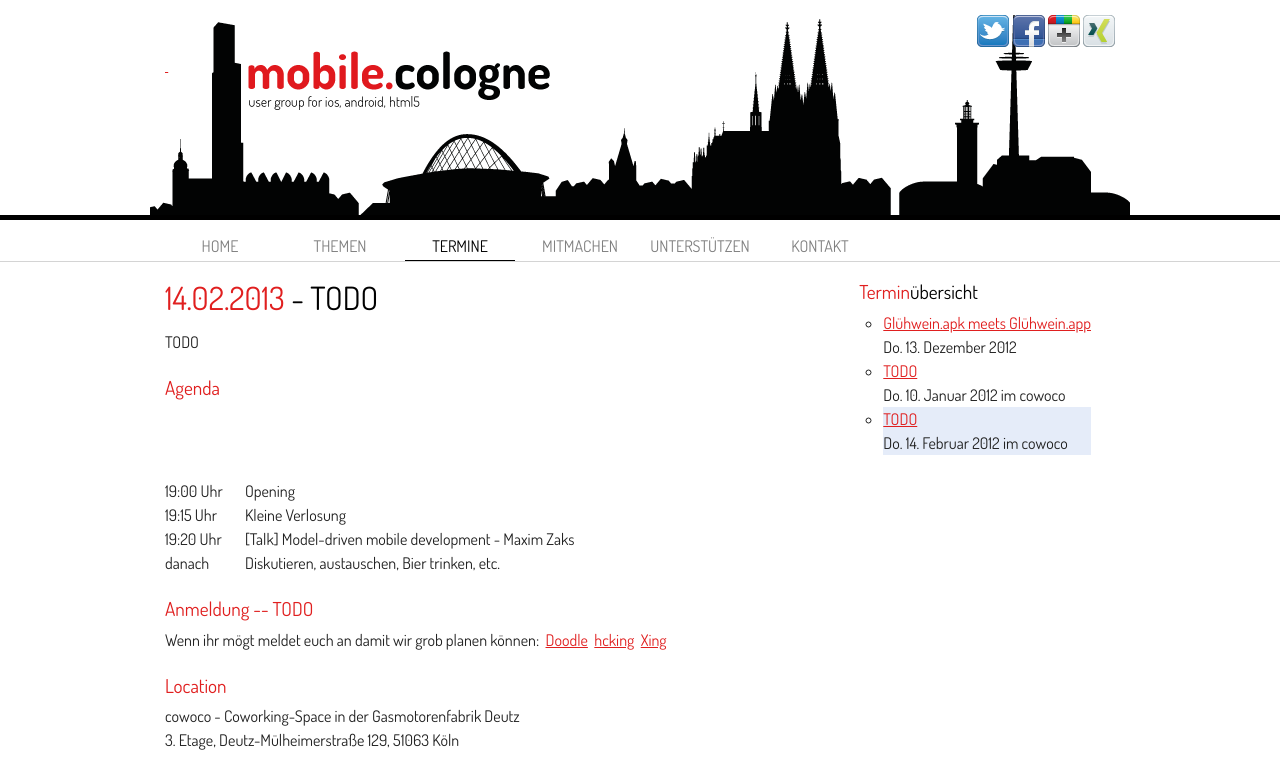
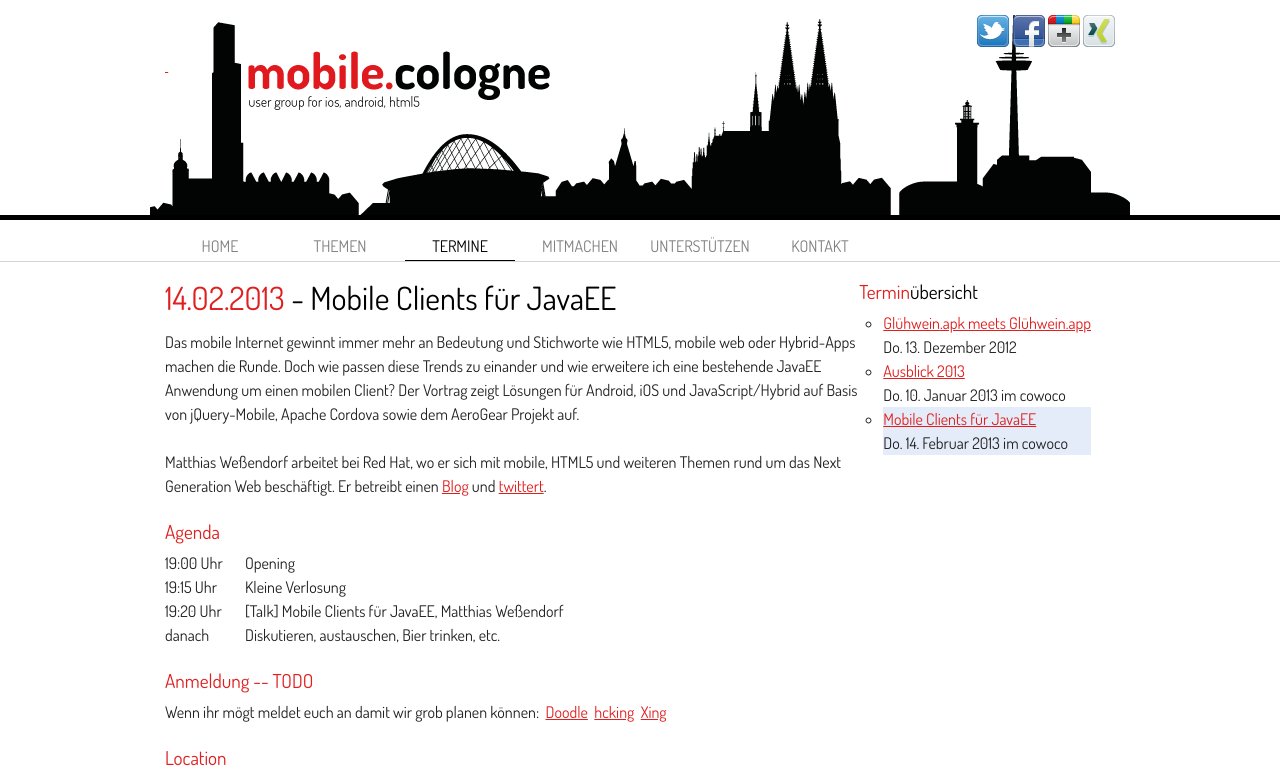
Before and after one commit to mobilecgn/mobilecgn.github.com, a Jekyll site: the page built from _posts/2013/2013-02-14-vortragsabend.html, in a window 1280 px wide, cut to the strip 0-772 px from the top of the page. Built offline with Jekyll 4.4.1, drawn with Linux system fonts in a browser that asks for light colours.

Commit message:
Add content for feb 13

```diff
--- a/_posts/2013/2013-01-10-vortragsabend.html
+++ b/_posts/2013/2013-01-10-vortragsabend.html
@@ -1,8 +1,8 @@
 ---
 layout: post
-title: TODO
-all_events_title: TODO
-all_events_text: Do. 10. Januar 2012 im cowoco
+title: Ausblick 2013
+all_events_title: Ausblick 2013
+all_events_text: Do. 10. Januar 2013 im cowoco
 ---
 
 <p>
--- a/_posts/2013/2013-02-14-vortragsabend.html
+++ b/_posts/2013/2013-02-14-vortragsabend.html
@@ -1,12 +1,23 @@
 ---
 layout: post
-title: TODO
-all_events_title: TODO
-all_events_text: Do. 14. Februar 2012 im cowoco
+title: Mobile Clients für JavaEE
+all_events_title: Mobile Clients für JavaEE
+all_events_text: Do. 14. Februar 2013 im cowoco
 ---
 
 <p>
-	TODO
+	Das mobile Internet gewinnt immer mehr an Bedeutung und Stichworte wie
+	HTML5, mobile web oder Hybrid-Apps machen die Runde. Doch wie passen
+	diese Trends zu einander und wie erweitere ich eine bestehende JavaEE
+	Anwendung um einen mobilen Client? Der Vortrag zeigt Lösungen für
+	Android, iOS und JavaScript/Hybrid auf Basis von jQuery-Mobile, Apache
+	Cordova sowie dem AeroGear Projekt auf.
+</p>
+<p>
+	Matthias Weßendorf arbeitet bei Red Hat, wo er sich mit mobile, HTML5
+	und weiteren Themen rund um das Next Generation Web beschäftigt. Er
+	betreibt einen <a href="http://wessendorf.net">Blog</a> und
+	<a href="https://twitter.com/mwessendorf">twittert</a>.
 </p>
 
 <h3>Agenda</h3>
@@ -16,7 +27,7 @@
 	<div class="span-2">19:15 Uhr</div>
 	<div class="span-13 last">Kleine Verlosung</div>
 	<div class="span-2">19:20 Uhr</div>
-	<div class="span-13 last">[Talk] Model-driven mobile development - Maxim Zaks</div>
+	<div class="span-13 last">[Talk] Mobile Clients für JavaEE, Matthias Weßendorf</div>
 	<div class="span-2">danach</div>
 	<div class="span-13 last">Diskutieren, austauschen, Bier trinken, etc.</div>
 </div>
```
Also changed, not shown: termine.html (+4 -4 lines).
